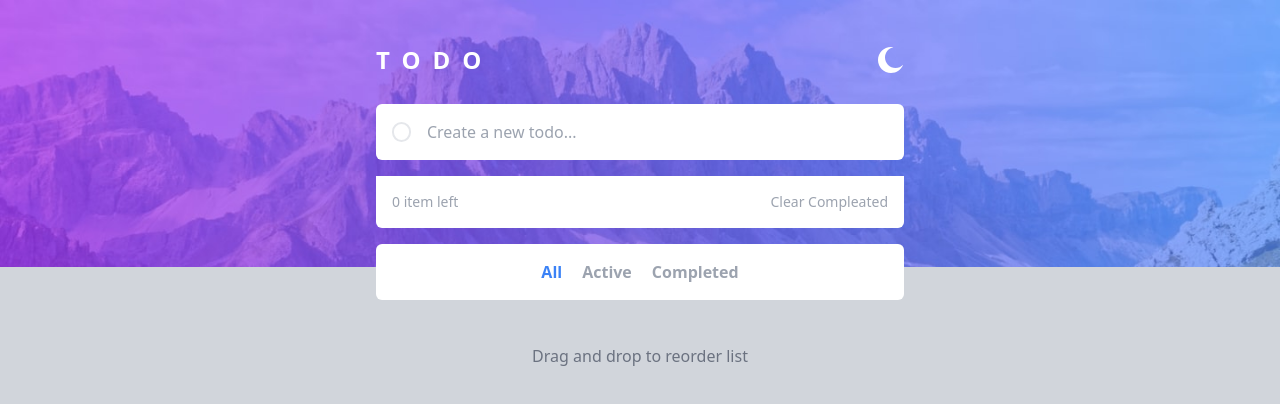
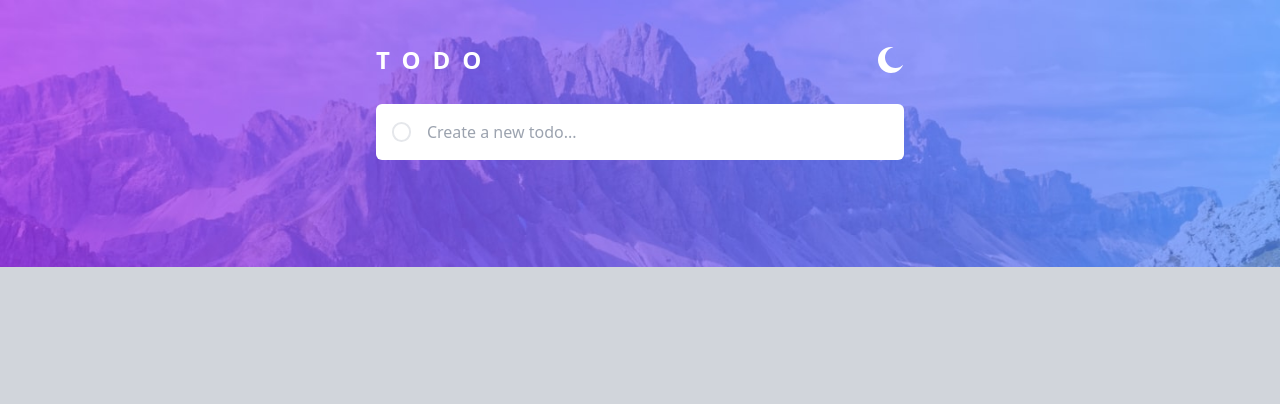
Before and after one commit to plizarraga/react-tailwindcss-todo-app, a React (Vite) app: page / in a window 1280 px wide. Shown: the top 404 px of the page. Built offline with nearby package versions, Linux system fonts and the light colour scheme.

Commit message:
Hide computed, filter and footer if there not todos

```diff
--- a/src/App.jsx
+++ b/src/App.jsx
@@ -74,13 +74,17 @@ const App = () => {
           toggleTodo={toggleTodo}
           deleteTodo={deleteTodo}
         />
-        <TodoComputed
-          itemsLeft={itemsLeft}
-          clearCompletedTodos={clearCompletedTodos}
-        />
-        <TodoFilter filter={filter} updateFilter={updateFilter} />
+        {itemsLeft > 0 && (
+          <TodoComputed
+            itemsLeft={itemsLeft}
+            clearCompletedTodos={clearCompletedTodos}
+          />
+        )}
+        {itemsLeft > 0 && (
+          <TodoFilter filter={filter} updateFilter={updateFilter} />
+        )}
       </main>
-      <Footer />
+      {itemsLeft > 0 && <Footer />}
     </div>
   );
 };
```
